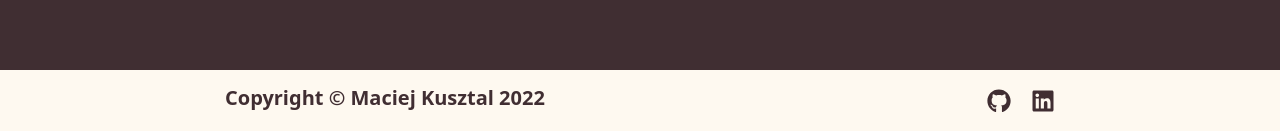
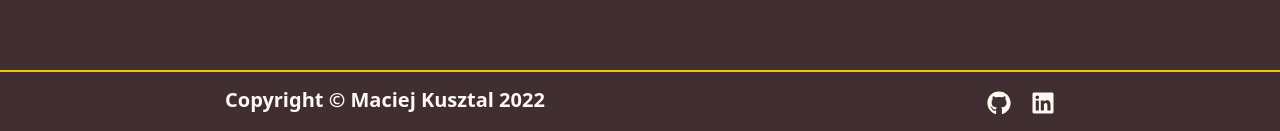
Before and after one commit to mkusztal/portfolioAboutMe, a React (Create React App) app in the folder client/: page /aboutme in a window 1280 px wide. Shown: the part 817-948 px from the top of the page. Built offline with nearby package versions, Linux system fonts and the light colour scheme.

Commit message:
Change design of footer

```diff
--- a/client/src/components/layout/Footer/Footer.module.scss
+++ b/client/src/components/layout/Footer/Footer.module.scss
@@ -4,9 +4,10 @@ footer {
   display: flex;
   justify-content: space-around;
   align-items: center;
-  color: $bg-brown;
+  color: $text-color;
   padding: 10px 0 0 20px;
-  background-color: $text-color;
+  background-color: $bg-brown;
+  border-top: 2px solid $text-hover-color;
 
   .copyright {
     font-size: 20px;
@@ -19,7 +20,7 @@ footer {
 
     .link {
       text-decoration: none;
-      color: $bg-brown;
+      color: $text-color;
     }
 
     li {
```
